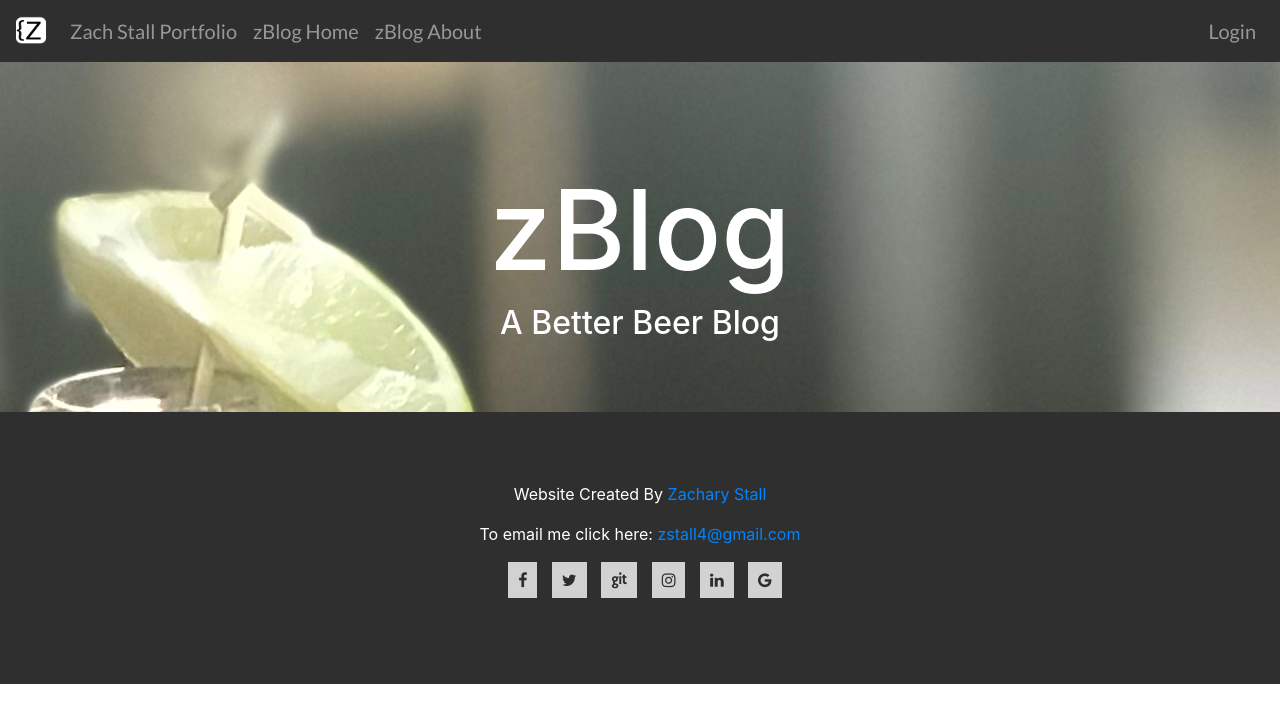
After one commit to zstall/ZachStall, a Django app: page /zblog/ in a window 1280 px wide. The commit adds this page. Shown: the top 723 px of the page. Run offline with Django 3.2, Linux system fonts and the light colour scheme; data that the repository does not hold is empty; parts of the project's set-up code (start-up, migrations or seed data) failed here and were passed over; some libraries are stand-ins or nearby versions.

Commit message:
zBLOG work
Got models/views/urls working for zblog. Added post_list header and code. Need to continue work on other zblog templates

```diff
--- a/ZachStallPortfolio/ZachStallPortfolio/settings.py
+++ b/ZachStallPortfolio/ZachStallPortfolio/settings.py
@@ -109,7 +109,7 @@ AUTH_PASSWORD_VALIDATORS = [
 
 LANGUAGE_CODE = 'en-us'
 
-TIME_ZONE = 'Aerica/Denver'
+TIME_ZONE = 'America/Denver'
 
 USE_I18N = True
 
@@ -127,4 +127,4 @@ STATICFILES_DIRS = [
     MEDIA_DIR
     ]
 
-LOGIN_REDIRECT_URL = 'zblog:post_list'
+LOGIN_REDIRECT_URL = 'zBLOG:post_list'
--- a/ZachStallPortfolio/ZachStallPortfolio/urls.py
+++ b/ZachStallPortfolio/ZachStallPortfolio/urls.py
@@ -18,6 +18,7 @@ from django.contrib import admin
 from ZachStallPortfolio import views
 from django.conf import settings
 from django.conf.urls.static import static
+from django.contrib.auth import views as auth_views
 
 urlpatterns = [
     url(r'^admin/', admin.site.urls),
@@ -26,5 +27,6 @@ urlpatterns = [
     url(r'^pc_builds/$', views.PcBuildsPage.as_view(), name='pc_builds'),
     url(r'^leela/$', views.LeelaPage.as_view(), name='leela'),
     url(r'', include('zBLOG.urls')),
-
+    url(r'^login/$', auth_views.login, name='login'),
+    url(r'^logout/$', auth_views.logout, name='logout'),
 ]
--- a/ZachStallPortfolio/static/ZachStallPortfolio/css/master.css
+++ b/ZachStallPortfolio/static/ZachStallPortfolio/css/master.css
@@ -220,6 +220,26 @@
 
 /* ----- End Carousel ----- */
 
+/* ----- zBLOG Index ----- */
+.header_image_zblog{
+  background: url("/static/zBLOG/zBlog_index_image.jpg") 50% 0 repeat fixed;
+  color: white;
+  height: 350px;
+  padding: 100px 0 0 0;
+}
+
+.header_image_zblog h1, .header_image_zblog h5 {
+  text-align: center;
+}
+
+.header_image_zblog h1 {
+  font-size: 7em;
+}
+
+.header_image_zblog h5 {
+  font-size: 2em;
+}
+
 
 /* ----- sliding animation ------ */
 
@@ -365,6 +385,12 @@
 .fa-google:hover {
     background-color: #e25714;
 }
+
+/* About Page */
+.about_me_first_container {
+  width: 70%;
+}
+
 
 
 /* Leela Page */
--- a/ZachStallPortfolio/templates/ZSP/about_me.html
+++ b/ZachStallPortfolio/templates/ZSP/about_me.html
@@ -37,7 +37,9 @@
   <!-- First Container -->
   <div class="container-fluid text-center container-fluid-about">
     <h3 class="margin">Jr Dev Ready to Make an Impact</h3>
-    <p>Lorem ipsum dolor sit amet, consectetur adipisicing elit, sed do eiusmod tempor incididunt ut labore et dolore magna aliqua. Ut enim ad minim veniam, quis nostrud exercitation ullamco laboris nisi ut aliquip ex ea commodo consequat. Duis aute irure dolor in reprehenderit in voluptate velit esse cillum dolore eu fugiat nulla pariatur. Excepteur sint occaecat cupidatat non proident, sunt in culpa qui officia deserunt mollit anim id est laborum.</p>
+    <div class="container">
+      <p>Lorem ipsum dolor sit amet, consectetur adipisicing elit, sed do eiusmod tempor incididunt ut labore et dolore magna aliqua. Ut enim ad minim veniam, quis nostrud exercitation ullamco laboris nisi ut aliquip ex ea commodo consequat. Duis aute irure dolor in reprehenderit in voluptate velit esse cillum dolore eu fugiat nulla pariatur. Excepteur sint occaecat cupidatat non proident, sunt in culpa qui officia deserunt mollit anim id est laborum.</p>
+    </div>
   </div>
 
   <!-- Second Container -->
--- a/ZachStallPortfolio/templates/ZSP/index.html
+++ b/ZachStallPortfolio/templates/ZSP/index.html
@@ -10,7 +10,7 @@
   <a class="nav-link" href="{% url 'about_me' %}">About</a>
 </li>
 <li class="nav-item">
-  <a class="nav-link" href="#">zBlog</a>
+  <a class="nav-link" href="{% url 'zBLOG:post_list' %}">zBlog</a>
 </li>
 <li class="nav-item">
   <a class="nav-link" href="{% url 'pc_builds' %}">PC Builds</a>
--- /dev/null
+++ b/ZachStallPortfolio/templates/zBLOG/post_list.html
@@ -0,0 +1,60 @@
+{% extends "base.html" %}
+{% load staticfiles %}
+{% load embed_video_tags %}
+
+ <!-- ----- INDEX NAV ----- -->
+{% block nav %}
+  <li class="nav-item">
+    <a class="nav-link" href="{% url 'home' %}">Zach Stall Portfolio<span class="sr-only">(current)</span></a>
+  </li>
+  <li class="nav-item">
+    <a class="nav-link" href="{% url 'zBLOG:post_list' %}">zBlog Home</a>
+  </li>
+  <li class="nav-item">
+    <a class="nav-link" href="{% url 'zBLOG:zblog_about' %}">zBlog About</a>
+  </li>
+</ul>
+<ul class="navbar-nav ml-auto">
+{% if user.is_authenticated %}
+  <li class="nav-item ml-auto">
+    <a class="nav-link" href="{% url 'zBLOG:post_new' %}">New Post</a>
+  </li>
+  <li class="nav-item ml-auto">
+    <a class="nav-link navbar-right" href="{% url 'zBLOG:post_draft_list' %}">Drafts</a>
+  </li>
+  <li class="nav-item ml-auto">
+    <a class="nav-link navbar-right" href="{% url 'logout' %}">Log Out</a>
+  </li>
+  <li class="nav-item ml-auto">
+    <a class="nav-link navbar-right">Welcome: {{user.username}}</a>
+  </li>
+{% else %}
+  <li class="nav-item ml-auto">
+    <a class="nav-link ml-auto" href="{% url 'login' %}">Login</a>
+  </li>
+{% endif %}
+</ul>
+{% endblock %}
+ <!-- ----- END INDEX NAV ----- -->
+
+{% block content %}
+<div class="header_image_zblog">
+  <h1>zBlog</h1>
+  <h5>A Better Beer Blog</h5>
+</div>
+<div class="container">
+  <div class="row">
+    <div class="post-container">
+      {% for post in post_list %}
+        <div class="post">
+          <h1><a href="{% url 'zBLOG:post_detail' pk=post.pk %}">{{ post.title }}</a></h1>
+          <div class="date">
+            <p><strong>Published on:</strong> {{post.published_date}}</p>
+          </div>
+          <a href="{% url 'zBLOG:post_detail' pk=post.pk %}">Comments: {{ post.approve_comments.count }}</a>
+        </div>
+      {% endfor %}
+    </div>
+  </div>
+</div>
+{% endblock %}
--- a/ZachStallPortfolio/zBLOG/urls.py
+++ b/ZachStallPortfolio/zBLOG/urls.py
@@ -1,6 +1,6 @@
 from django.conf.urls import url
 from django.contrib.auth import views as auth_views
-from . import views
+from zBLOG import views
 
 app_name = 'zBLOG'
 
--- a/ZachStallPortfolio/zBLOG/views.py
+++ b/ZachStallPortfolio/zBLOG/views.py
@@ -12,7 +12,7 @@ from django.views.generic import (  TemplateView, ListView,
 # Create your views here.
 
 class AboutView(TemplateView):
-    template_name = 'ZBLG/zblog_about.html'
+    template_name = 'ZBLOG/zblog_about.html'
 
 class PostListView(ListView):
     model = Post
```
Also changed, not shown: ZachStallPortfolio/media/zBLOG/zBlog_index_image.jpg (added), ZachStallPortfolio/templates/ZBLG/zblog_about.html (deleted), ZachStallPortfolio/templates/zBLOG/base.html (added), ZachStallPortfolio/templates/zBLOG/comment_form.html (added), ZachStallPortfolio/templates/zBLOG/post_confirm_delete.html (added), ZachStallPortfolio/templates/zBLOG/post_detail.html (added), ZachStallPortfolio/templates/zBLOG/post_draft_list.html (added), ZachStallPortfolio/templates/zBLOG/post_form.html (added), ZachStallPortfolio/templates/zBLOG/zblog_about.html (added).
